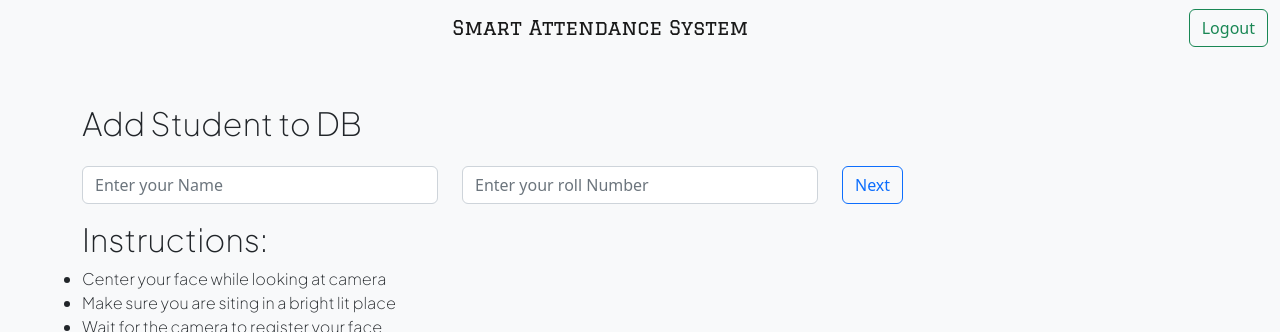
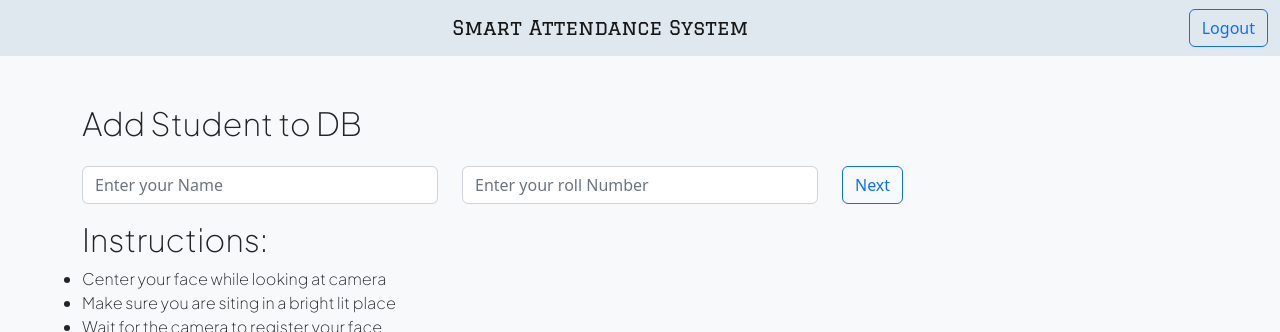
Before and after one commit to SubhasyaTippareddy/smart_attendance_system, a Flask app: page /add_student in a window 1280 px wide. Shown: the top 332 px of the page. Run offline with Flask 2, Linux system fonts and the light colour scheme.

Commit message:
css chagnes

```diff
--- a/static/css/base.css
+++ b/static/css/base.css
@@ -18,6 +18,7 @@
 
 }
 
+
 /* .navbar-brand {
   padding: 550px;
 } */
@@ -26,7 +27,7 @@
   font-family: 'Graduate', cursive;
 }
 
-.image-container{
+.image-container {
   height: 200;
   width: 50%;
 }
--- a/templates/base.html
+++ b/templates/base.html
@@ -19,12 +19,12 @@
     <title>{% block title %}{% endblock %}</title>
 </head>
 
-<body class="bg-light">
-    <nav class="navbar navbar-expand-lg navbar-light bg-light">
+<body class="bg-light" style=" background-color: #E8A87C;">
+    <nav class="navbar navbar-expand-lg navbar-light" style=" background-color: #e0e8ef;">
         <div class="container-fluid">
             <a class="navbar-brand mx-auto logo" href="{{ url_for('index') }}">Smart Attendance System</a>
             <form class="d-flex">
-                <a href="{{ url_for('start') }}"><button class="btn btn-outline-success my-2 my-sm-0"
+                <a href="{{ url_for('start') }}"><button class="btn btn-outline-primary my-2 my-sm-0"
                         type="submit">Logout</button></a>
             </form>
         </div>
```
Also changed, not shown: templates/index.html (+16 -7 lines), static/images/Greentick.png (added), static/images/school-classroom-wallpaper-1280x720_45.jpg (added).
